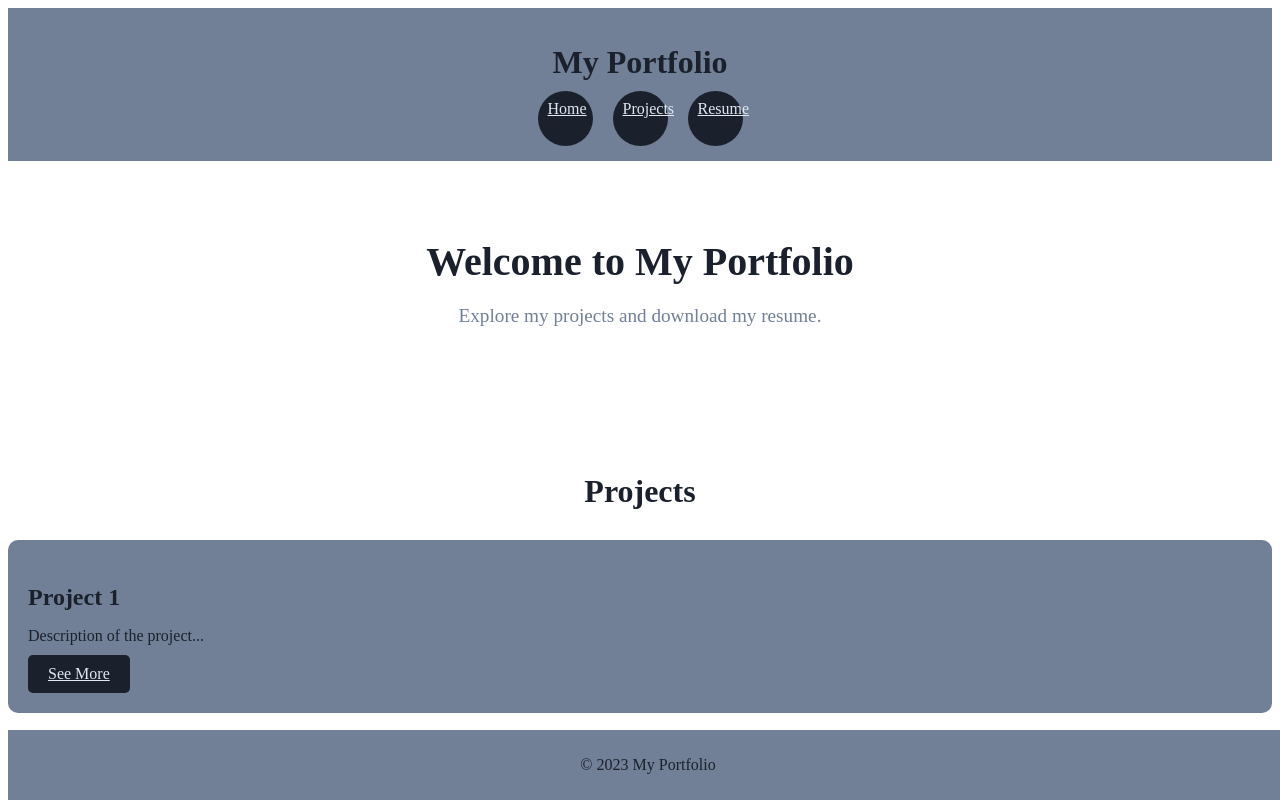
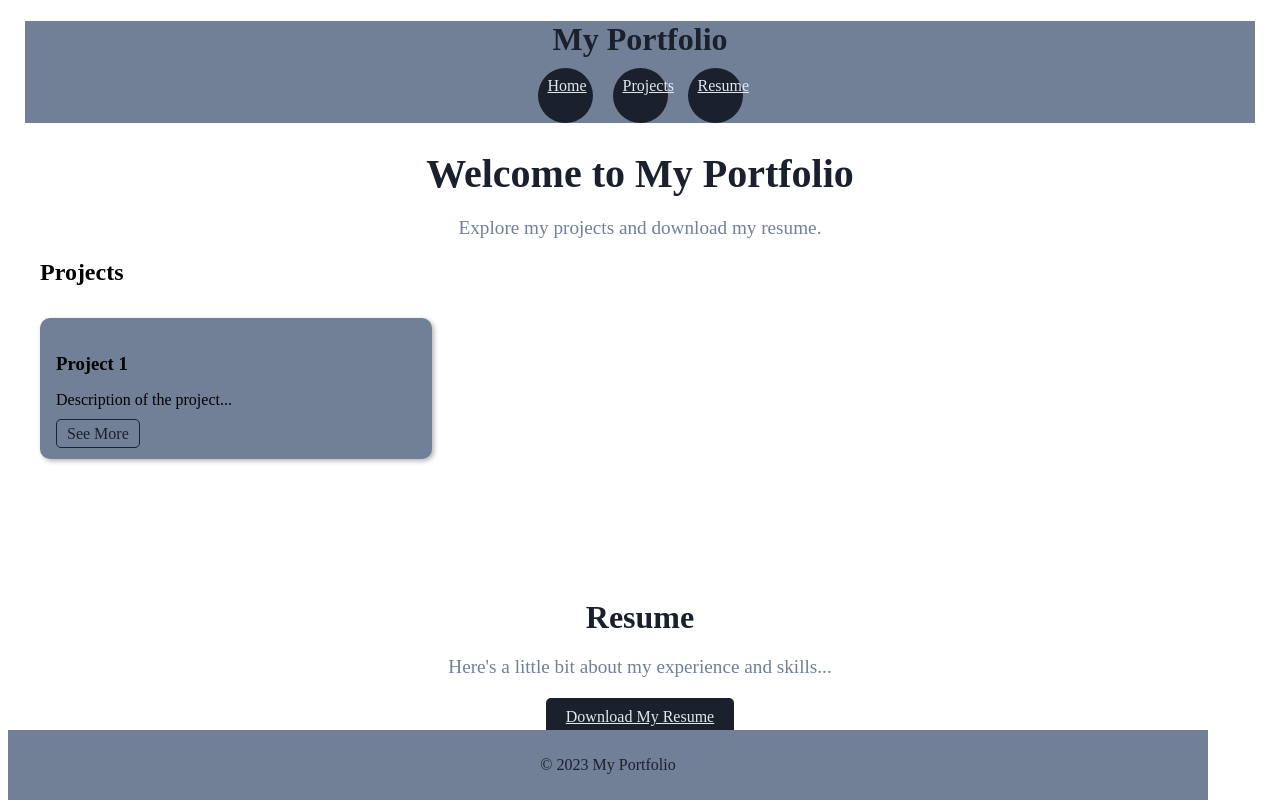
Before and after one commit to qrispi/christopher-baum, a React (Create React App) app: page / in a window 1280 px wide. Shown: the top 800 px of the page. Built offline with nearby package versions, Linux system fonts and the light colour scheme.

Commit message:
Center align Projects

```diff
--- a/src/styles/Projects.css
+++ b/src/styles/Projects.css
@@ -1,40 +1,39 @@
-.projects {
-    padding: 50px 0;
-  }
-
-  .projects h2 {
-    text-align: center;
-    font-size: 2em;
-    color: var(--color-primary);
-    margin-bottom: 30px;
+.project-list {
+    display: flex;
+    flex-wrap: wrap;
+    justify-content: space-between;
+    margin: 2rem 0;
   }
 
 .project-card {
+  flex: 0 0 30%;  /* flex-grow | flex-shrink | flex-basis */
+  margin-bottom: 2rem;
   background-color: var(--color-secondary);
-    color: var(--color-primary);
-    margin-bottom: 20px;
-    padding: 20px;
+  padding: 1rem;
   border-radius: 10px;
+  box-shadow: 2px 2px 5px rgba(0, 0, 0, 0.3);
 }
 
-  .project-card h3 {
-    font-size: 1.5em;
-    margin-bottom: 10px;
-  }
-
+.project-card h3,
 .project-card p {
-    margin-bottom: 10px;
+  margin-bottom: 1rem;
 }
 
 .project-card a {
-    display: inline-block;
-    padding: 10px 20px;
-    background-color: var(--color-primary);
-    color: var(--color-tertiary);
+  color: var(--color-primary);
+  text-decoration: none;
+  border: 1px solid var(--color-primary);
+  padding: 5px 10px;
   border-radius: 5px;
 }
 
 .project-card a:hover {
-    background-color: var(--color-tertiary);
-    color: var(--color-primary);
+  background-color: var(--color-primary);
+  color: var(--color-tertiary);
 }
+
+.container {
+    max-width: 1200px;
+    margin: 0 auto;
+    padding: 0 15px;
+  }
```
Lines whose indentation alone changed are shown as unchanged.
